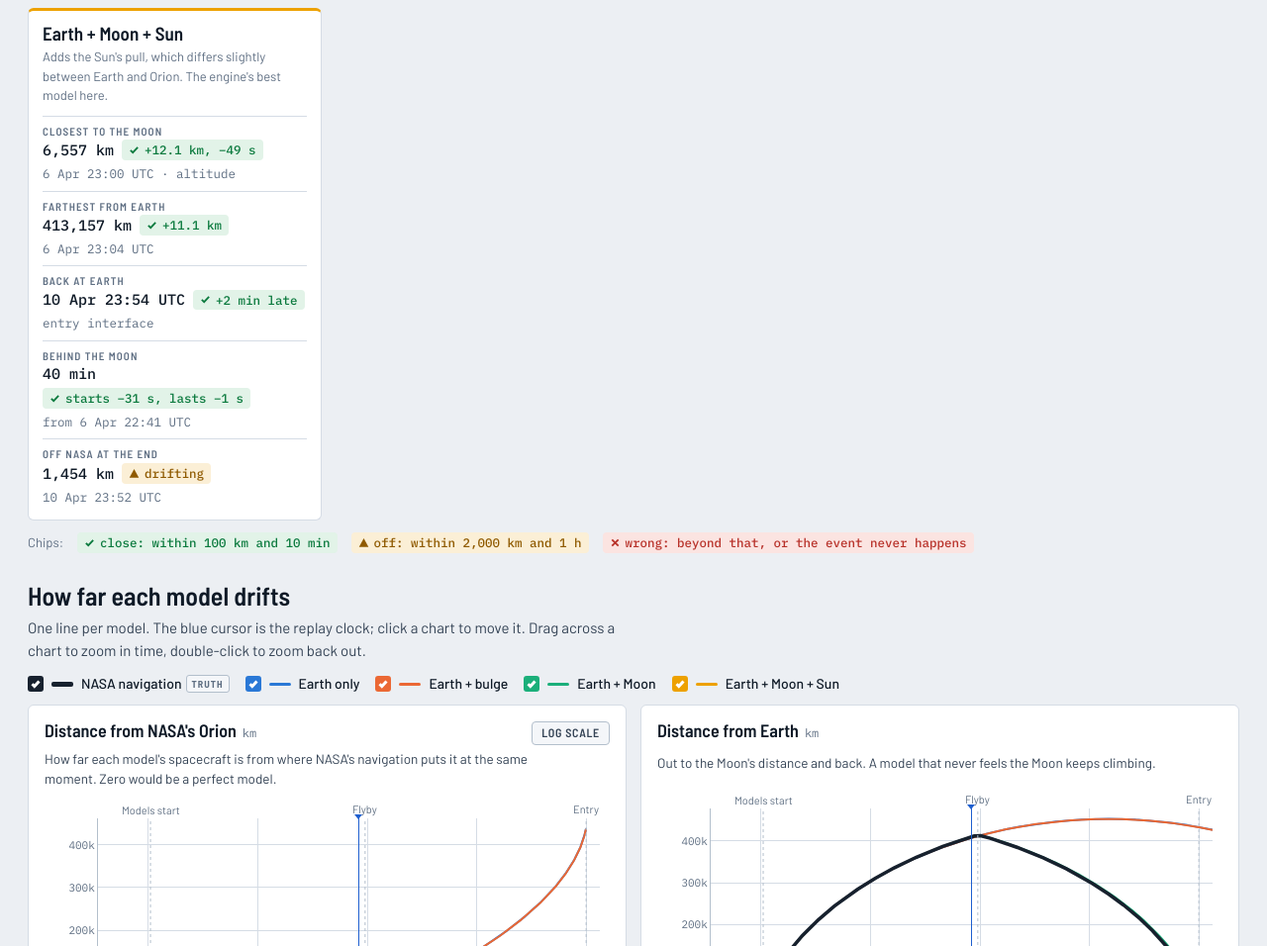
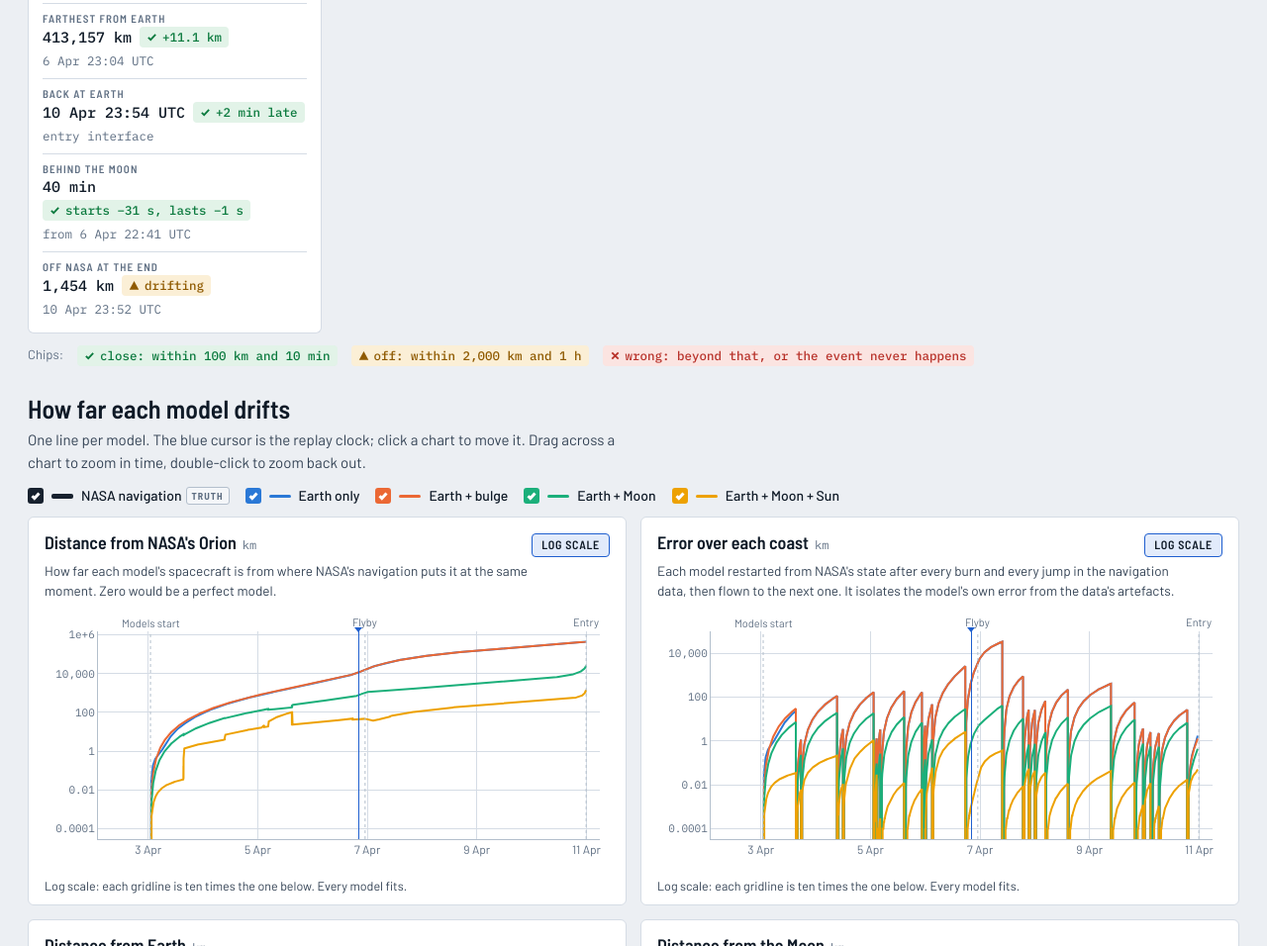
Before and after one commit to Antsstar/Orbit_Mechanics, a plain HTML site: page demo/artemis2/index.html in a window 1280 px wide. Shown: the part 1844-2800 px from the top of the page at 99% size. Drawn offline with nearby package versions, Linux system fonts and the light colour scheme.

Commit message:
demo(artemis2): coast-error chart titled, error charts open on log, event chips trimmed
The per-arc error metric had no METRIC_INFO entry and rendered under its raw
key; it now sits next to the position error. Both error charts open on a log
scale because their tiers span five orders of magnitude and a linear axis
showed only the Earth-only lines. The chapter chips drop navigation-data jumps,
unlisted impulses, separations and corrections - they stay on the scrubber.

Co-Authored-By: Claude Opus 5.5 <noreply@anthropic.com>

```diff
--- a/demo/artemis2/index.html
+++ b/demo/artemis2/index.html
@@ -846,8 +846,9 @@ window.eval = function (src) { if (src === "this") return window; return window.
     moon_range_km: { title: "Distance from the Moon", blurb: "The deep dip is the flyby. How low and how late each model's dip comes is its flyby prediction." },
     speed_km_s: { title: "Speed relative to Earth", blurb: "Fast near Earth, slowest near the Moon. Its shape after the flyby decides whether Orion falls back home." },
     delta_v_m_s: { title: "Engine burns, as total Δv", blurb: "Velocity change from engine burns so far. Big steps set Orion on course; small ones are corrections." },
+    arc_error_km: { title: "Error over each coast", blurb: "Each model restarted from NASA's state after every burn and every jump in the navigation data, then flown to the next one. It isolates the model's own error from the data's artefacts.", log: true },
   };
-  const METRIC_ORDER = ["position_error_km", "earth_range_km", "moon_range_km", "speed_km_s", "delta_v_m_s"];
+  const METRIC_ORDER = ["position_error_km", "arc_error_km", "earth_range_km", "moon_range_km", "speed_km_s", "delta_v_m_s"];
 
   // ---------------------------------------------------------------- load
   async function load() {
@@ -1013,7 +1014,8 @@ window.eval = function (src) { if (src === "this") return window; return window.
 
     // chapters + scrubber ticks from the truth's events
     const nasaEv = S.events.filter((e) => e.model === S.truth.id);
-    const chapters = nasaEv.filter((e) => !/correction/.test(e.key) && e.key !== "model_seed");
+    // Chips are for spacecraft events; data artefacts stay on the scrubber only.
+    const chapters = nasaEv.filter((e) => !/correction|^unlisted_|separation|^model_seed$|^navigation_data_jump$/.test(e.key));
     $("chapters").innerHTML = chapters.map((e, i) => '<button type="button" class="chip" data-seek="' + Math.max(S.t0, e.t) + '" data-i="' + i + '">' + esc(eventLabel(e.key)) + "</button>").join("");
     const span = S.t1 - S.t0;
     $("ticks").innerHTML = nasaEv.filter((e) => e.t >= S.t0 && e.t <= S.t1).map((e) =>
@@ -1202,18 +1204,21 @@ window.eval = function (src) { if (src === "this") return window; return window.
     return { traces, mids };
   }
 
+  // Error charts open on a log scale: their tiers span five orders of magnitude.
+  const opensLog = (k) => !!((METRIC_INFO[k] && METRIC_INFO[k].log) || /_error_(km|s)$/.test(k));
+
   function buildChartDom() {
     $("charts").innerHTML = S.metricOrder.map((k) => {
       const info = METRIC_INFO[k] || { title: k.replace(/_/g, " "), blurb: "" };
-      const logOK = info.log || /_error_(km|s)$/.test(k);
+      const logOK = opensLog(k);
       return '<article class="chart" data-metric="' + esc(k) + '"><div class="chart__head"><h3>' + esc(info.title) + '<span class="chart__unit">' + esc(S.metrics[k].unit) + "</span></h3>" +
-        (logOK ? '<button type="button" class="toggle" data-log="' + esc(k) + '" aria-pressed="false">Log scale</button>' : "") + "</div>" +
+        (logOK ? '<button type="button" class="toggle" data-log="' + esc(k) + '" aria-pressed="' + String(logOK) + '">Log scale</button>' : "") + "</div>" +
         (info.blurb ? '<p class="chart__blurb">' + esc(info.blurb) + "</p>" : "") +
         '<div class="plot-wrap"><div class="plot"></div><div class="cursor"></div></div><p class="clipnote" aria-live="polite"></p></article>';
     }).join("");
     S.charts = S.metricOrder.map((k) => {
       const el = document.querySelector('.chart[data-metric="' + k + '"]');
-      return { key: k, el, gd: el.querySelector(".plot"), cursor: el.querySelector(".cursor"), note: el.querySelector(".clipnote"), log: false, ready: false };
+      return { key: k, el, gd: el.querySelector(".plot"), cursor: el.querySelector(".cursor"), note: el.querySelector(".clipnote"), log: opensLog(k), ready: false };
     });
     document.querySelectorAll("[data-log]").forEach((b) => b.addEventListener("click", () => {
       const ch = S.charts.find((x) => x.key === b.dataset.log);
```
